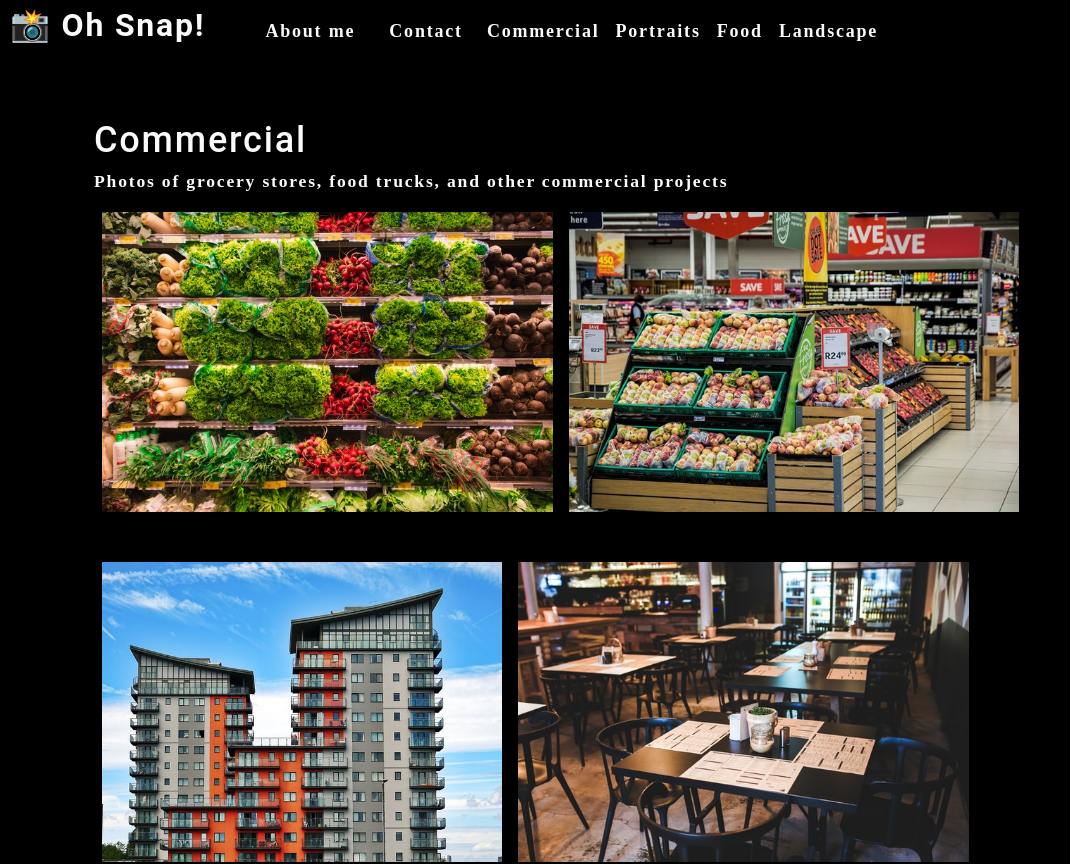
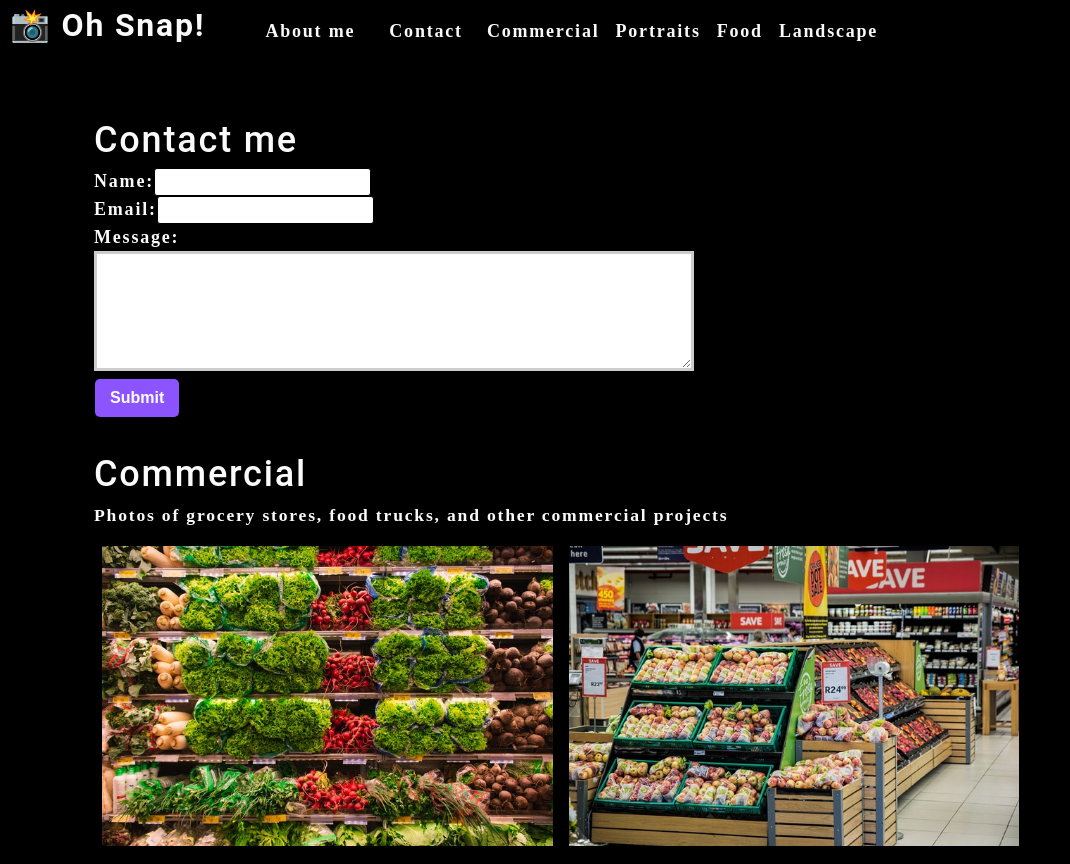
Before and after one commit to rpliszka1987/photo-port, a React (Create React App) app: page / in a window 1280 px wide. Shown: the top 864 px of the page, without its empty margins (0-1070 px from the left). Built offline with nearby package versions, Linux system fonts and the light colour scheme.

Commit message:
Added contact form to App.js

```diff
--- a/src/App.js
+++ b/src/App.js
@@ -2,6 +2,7 @@ import React, { useState } from "react";
 import Nav from "./components/Nav";
 import About from "./components/About";
 import Gallery from "./components/Gallery";
+import ContactForm from "./components/Contact";
 
 function App() {
   const [categories] = useState([
@@ -28,6 +29,7 @@ function App() {
         currentCategory={currentCategory}
       ></Nav>
       <main>
+        <ContactForm></ContactForm>
         <Gallery currentCategory={currentCategory}></Gallery>
         <About></About>
       </main>
```
